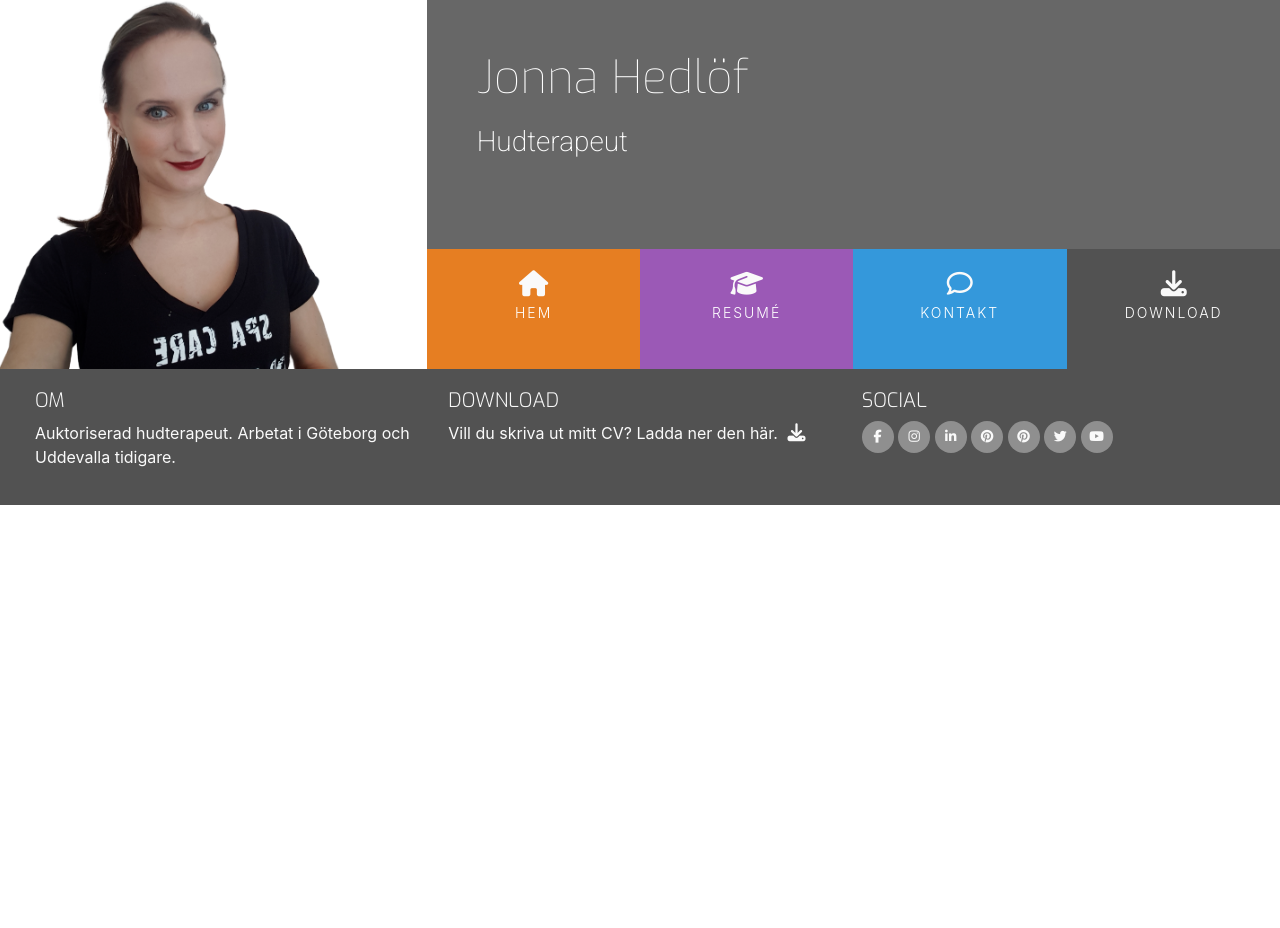
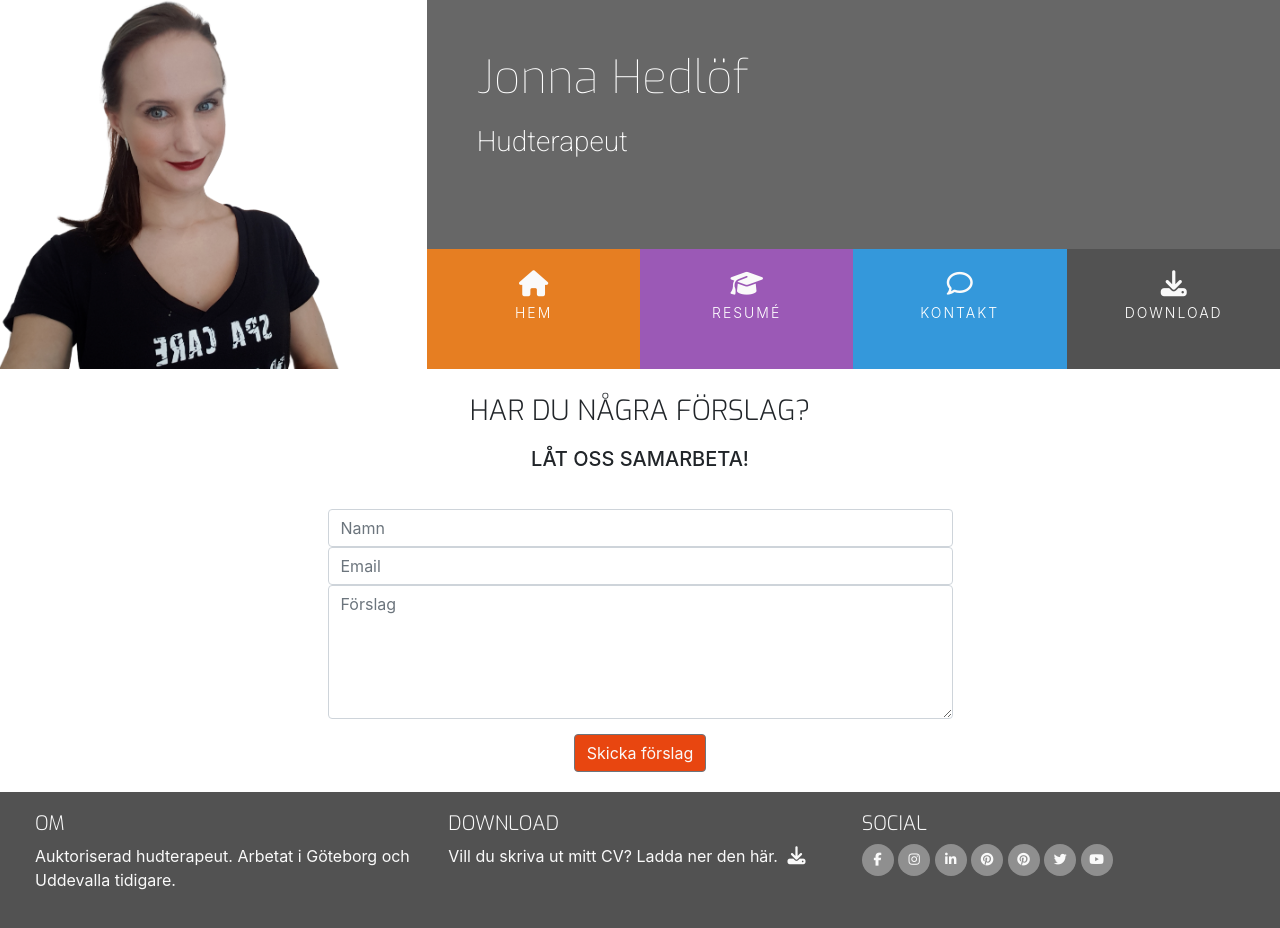
Before and after one commit to DanJtl/resume, a plain HTML site: page contact.html in a window 1280 px wide. Before the commit the page ends 800 px from the top, so only its background shows below. Drawn offline with nearby package versions, Linux system fonts and the light colour scheme.

Commit message:
Add contact.html content

```diff
--- a/assets/css/style.css
+++ b/assets/css/style.css
@@ -16,6 +16,10 @@
 
 .bg-color-work-history {
     background-color: #9b59b6;
+}
+
+.bg-color-contact {
+    background-color: #fff;
 }
 
 .ui-menu-color-home {
@@ -336,3 +340,36 @@ footer {
 .history-items {
     margin-bottom: 30px;
 }
+
+/*--------------------------------------------Contact Form */
+
+.contact-heading {
+    font-family: "Exo", sans-serif;
+    font-weight: 300;
+    margin-top: 25px;
+    margin-bottom: 20px;
+}
+
+.center-form {
+    padding-top: 10px;
+    margin: 0 auto;
+    max-width: 70%;
+}
+
+button[type="submit"] {
+    margin-top: 15px;
+    margin-bottom: 20px;
+    color: #fafafa;
+    background-color: #e84610;
+}
+
+/*--------------------------------------------Media Queries */
+
+@media(min-width: 992px) {
+    .center-form {
+        padding-top: 30px;
+        min-height: 240px;
+        margin: 0 auto;
+        max-width: 50%;
+    }
+}
--- a/contact.html
+++ b/contact.html
@@ -26,16 +26,16 @@
                     <div class="col">
                         <ul id="nav" class="list-inline menucontainer">
                             <li class="col-6 col-sm-3 ui-menu-color-home list-inline-item menuitem">
-                                <a href="#" class="hvr-sweep-to-bottom"><i class="fa fa-home" aria-hidden="true"></i><span>Hem</span></a>
+                                <a href="index.html" class="hvr-sweep-to-bottom"><i class="fa fa-home" aria-hidden="true"></i><span>Hem</span></a>
                             </li>
                             <li class="col-6 col-sm-3 ui-menu-color-resume list-inline-item menuitem">
-                                <a href="#" class="hvr-sweep-to-bottom"><i class="fa fa-graduation-cap" aria-hidden="true"></i><span>Resumé</span></a>
+                                <a href="resume.html" class="hvr-sweep-to-bottom"><i class="fa fa-graduation-cap" aria-hidden="true"></i><span>Resumé</span></a>
                             </li>
                             <li class="col-6 col-sm-3 ui-menu-color-contact list-inline-item menuitem">
-                                <a href="#" class="hvr-sweep-to-bottom"><i class="fa fa-comment-o" aria-hidden="true"></i><span>Kontakt</span></a>
+                                <a href="contact.html" class="hvr-sweep-to-bottom"><i class="fa fa-comment-o" aria-hidden="true"></i><span>Kontakt</span></a>
                             </li>
                             <li class="col-6 col-sm-3 ui-menu-color-download list-inline-item menuitem">
-                                <a href="#" class="hvr-sweep-to-bottom"><i class="fa fa-download" aria-hidden="true"></i><span>Download</span></a>
+                                <a href="assets/cv/cv-test.pdf" target="_blank" class="hvr-sweep-to-bottom"><i class="fa fa-download" aria-hidden="true"></i><span>Download</span></a>
                             </li>
                         </ul>
                     </div>
@@ -43,7 +43,27 @@
             </div>
         </div>
     </header>
-    <section>
+    <section class="container-fluid">
+        <div class="row bg-color-contact">
+            <div class="col">
+                <h3 class="contact-heading uppercase text-center">Har du några förslag?</h3>
+                <h5 class="uppercase text-center">Låt oss samarbeta!</h5>
+
+                <div class="center-form">
+                    <form>
+                        <input type="text" name="name" id="fullname" class="form-control" placeholder="Namn" required>
+                        <input type="email" name="email" id="emailaddress" class="form-control" placeholder="Email" required>
+                        <textarea rows="5" name="projectsummary" id="projectsummary" class="form-control" placeholder="Förslag" required></textarea>
+                        <div class="form-row text-center">
+                            <div class="col">
+                                <button type="submit" class="btn btn-secondary">Skicka förslag</button>
+                            </div>
+                        </div>
+                    </form>
+                </div>
+
+            </div>
+        </div>
 
     </section>
     <footer class="container-fluid">
@@ -59,7 +79,7 @@
                 <h5 class="uppercase general-sub">Download</h5>
                 <p class="inline-block">
                     Vill du skriva ut mitt CV? Ladda ner den här.
-                    <a href="#" target="_blank" class="cv-pdf">
+                    <a href="assets/cv/cv-test.pdf" target="_blank" class="cv-pdf">
                         <i class="fa fa-download" aria-hidden="true"></i>
                         <span class="sr-only">Ladda ner</span>
                     </a>
```
Also changed, not shown: index.html (+5 -5 lines), resume.html (+5 -5 lines), 1 other file.
